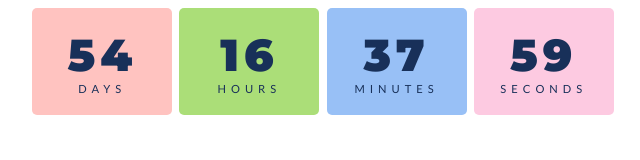
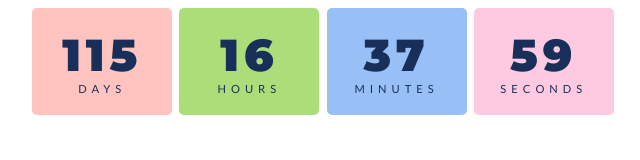
Before and after one commit to GuiBolson-bichoff/notionjubis2, a plain HTML site: page index.html in a window 1280 px wide. Shown: the full height of the page, 317-957 px from the left. Drawn offline with Linux system fonts and the light colour scheme.

Commit message:
Update index.html

```diff
--- a/index.html
+++ b/index.html
@@ -106,7 +106,7 @@ body{
 </body>
 <script>
     const year = new Date().getFullYear();
-const myDate = new Date('Mar 17, 2024 17:00:00');
+const myDate = new Date('May 17, 2024 17:00:00');
 console.log(myDate);
 
 // countdown
```
